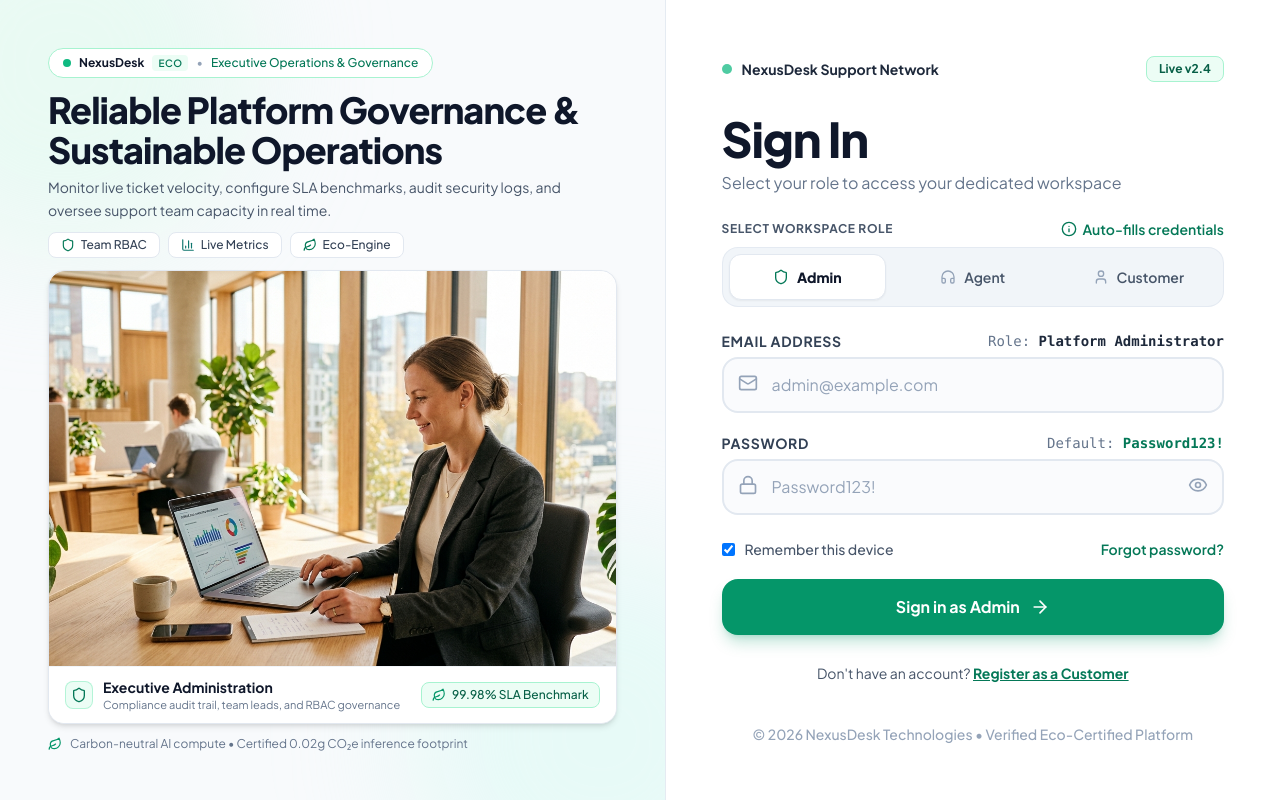
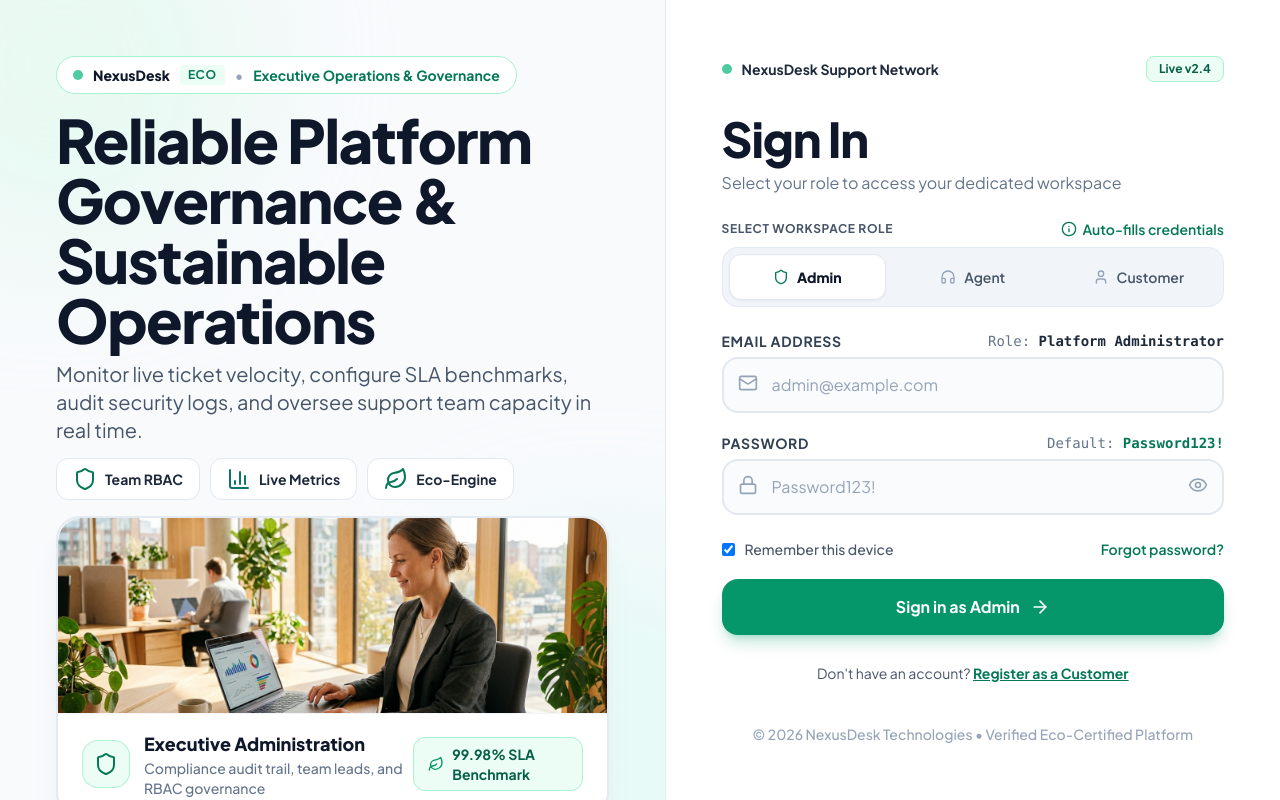
Before and after one commit to Suhirdha24/AI-customer-support-and-help-desk-platform, a React (Vite) app in the folder client/: page /login in a window 1280 px wide. Built offline with nearby package versions, Linux system fonts and the light colour scheme.

Commit message:
feat(ui): enlarge left showcase column with bold typography, larger pills, and rich photo presentation

```diff
--- a/client/src/features/auth/LoginPage.tsx
+++ b/client/src/features/auth/LoginPage.tsx
@@ -263,45 +263,45 @@ export const LoginPage: React.FC = () => {
   return (
     <div className="min-h-screen w-full flex flex-col lg:flex-row overflow-hidden bg-white font-sans text-slate-800">
       {/* LEFT COLUMN: Product Showcase & Photography (Takes 50% - 52% of the window) */}
-      <div className="lg:w-1/2 xl:w-[52%] bg-slate-50 border-r border-slate-200/80 p-6 sm:p-8 lg:p-10 xl:p-12 flex flex-col justify-between relative overflow-hidden h-full">
+      <div className="lg:w-1/2 xl:w-[52%] bg-slate-50 border-r border-slate-200/80 p-6 sm:p-8 lg:p-12 xl:p-14 flex flex-col justify-between relative overflow-hidden h-full">
         {/* Soft natural ambient lighting */}
         <div className="absolute -top-32 -left-32 w-96 h-96 bg-emerald-100/40 rounded-full blur-3xl pointer-events-none" />
         <div className="absolute -bottom-32 -right-32 w-96 h-96 bg-teal-100/40 rounded-full blur-3xl pointer-events-none" />
 
         {/* Top Branding Bar */}
         <div className="relative z-10 shrink-0">
-          <div className="inline-flex items-center gap-2 px-3.5 py-1.5 rounded-full bg-white border border-emerald-200 text-xs text-emerald-800 shadow-xs">
-            <span className="flex h-2 w-2 rounded-full bg-emerald-500" />
-            <span className="font-bold text-slate-900">NexusDesk</span>
-            <span className="text-emerald-700 bg-emerald-50 px-1.5 py-0.2 rounded font-semibold text-[10px] uppercase tracking-wider">
+          <div className="inline-flex items-center gap-2.5 px-4 py-2 rounded-full bg-white border border-emerald-200 text-sm text-emerald-900 shadow-xs font-semibold">
+            <span className="flex h-2.5 w-2.5 rounded-full bg-emerald-500 animate-pulse" />
+            <span className="font-extrabold text-slate-900">NexusDesk</span>
+            <span className="text-emerald-700 bg-emerald-50 px-2 py-0.5 rounded font-bold text-xs uppercase tracking-wider">
               Eco
             </span>
             <span className="text-slate-400">•</span>
-            <span className="text-emerald-700 font-medium">{currentRole.badgeText}</span>
+            <span className="text-emerald-700 font-bold">{currentRole.badgeText}</span>
           </div>
         </div>
 
         {/* Content Section: Headline, Description & Feature Pills */}
-        <div className="relative z-10 text-left pt-3 shrink-0">
-          <div className="space-y-1.5 transition-all duration-300">
-            <h1 className="text-2xl sm:text-3xl lg:text-4xl font-extrabold text-slate-900 tracking-tight leading-tight">
+        <div className="relative z-10 text-left pt-4 shrink-0">
+          <div className="space-y-2.5 transition-all duration-300">
+            <h1 className="text-3xl sm:text-4xl lg:text-5xl xl:text-6xl font-black text-slate-900 tracking-tight leading-[1.12]">
               {currentRole.headline}
             </h1>
-            <p className="text-sm text-slate-600 max-w-xl leading-relaxed">
+            <p className="text-base sm:text-lg lg:text-xl text-slate-600 max-w-2xl leading-relaxed">
               {currentRole.description}
             </p>
           </div>
 
           {/* Feature Pills */}
-          <div className="flex flex-wrap items-center gap-2 pt-2.5">
+          <div className="flex flex-wrap items-center gap-2.5 pt-3.5">
             {currentRole.props.map((prop, idx) => {
               const PropIcon = prop.icon;
               return (
                 <span
                   key={idx}
-                  className="inline-flex items-center gap-1.5 px-3 py-1 rounded-lg bg-white border border-slate-200 text-xs text-slate-700 font-medium shadow-xs"
+                  className="inline-flex items-center gap-2 px-4 py-2 rounded-xl bg-white border border-slate-200 text-sm text-slate-800 font-bold shadow-xs"
                 >
-                  <PropIcon className={`w-3.5 h-3.5 ${prop.iconColor}`} />
+                  <PropIcon className={`w-4.5 h-4.5 ${prop.iconColor}`} />
                   <span>{prop.title}</span>
                 </span>
               );
@@ -310,36 +310,36 @@ export const LoginPage: React.FC = () => {
         </div>
 
         {/* Photo Frame that expands vertically to fill all available space */}
-        <div className="relative rounded-2xl overflow-hidden border border-slate-200 bg-white shadow-md group my-3 flex-1 flex flex-col min-h-[260px] max-h-[480px]">
+        <div className="relative rounded-3xl overflow-hidden border-2 border-slate-200/90 bg-white shadow-xl shadow-slate-200/60 group my-4 flex-1 flex flex-col min-h-[300px]">
           <img
             key={currentRole.id}
             src={currentRole.heroImage}
             alt={`${currentRole.label} Workspace`}
-            className="w-full flex-1 min-h-0 object-cover rounded-t-2xl transition-all duration-500 group-hover:scale-[1.01]"
+            className="w-full flex-1 min-h-0 object-cover rounded-t-3xl transition-all duration-500 group-hover:scale-[1.01]"
           />
 
           {/* Bottom Overlay Bar */}
-          <div className="bg-white/95 border-t border-slate-100 px-4 py-2.5 flex items-center justify-between text-xs shrink-0">
-            <div className="flex items-center gap-2.5">
-              <div className="w-7 h-7 rounded-lg bg-emerald-50 border border-emerald-200/80 text-emerald-700 flex items-center justify-center">
-                <OverlayIcon className="w-4 h-4" />
+          <div className="bg-white/95 border-t border-slate-100 px-6 py-4 flex items-center justify-between shrink-0">
+            <div className="flex items-center gap-3.5">
+              <div className="w-12 h-12 rounded-2xl bg-emerald-50 border border-emerald-200/90 text-emerald-700 flex items-center justify-center shrink-0">
+                <OverlayIcon className="w-6 h-6" />
               </div>
               <div>
-                <p className="font-bold text-slate-900 text-xs sm:text-sm">{currentRole.overlayTitle}</p>
-                <p className="text-[11px] text-slate-500 hidden sm:block">{currentRole.overlaySubtitle}</p>
+                <p className="font-extrabold text-slate-900 text-base sm:text-lg">{currentRole.overlayTitle}</p>
+                <p className="text-xs sm:text-sm text-slate-500 font-medium hidden sm:block">{currentRole.overlaySubtitle}</p>
               </div>
             </div>
 
-            <div className="flex items-center gap-1.5 font-medium text-xs text-emerald-800 bg-emerald-50 border border-emerald-200 px-2.5 py-1 rounded-lg">
-              <Leaf className="w-3.5 h-3.5 text-emerald-600 shrink-0" />
+            <div className="flex items-center gap-2 font-bold text-xs sm:text-sm text-emerald-800 bg-emerald-50 border border-emerald-200 px-3.5 py-1.5 rounded-xl">
+              <Leaf className="w-4 h-4 text-emerald-600 shrink-0" />
               <span>{currentRole.overlayPill}</span>
             </div>
           </div>
         </div>
 
         {/* Bottom Sustainability Tagline */}
-        <div className="relative z-10 text-xs text-slate-500 flex items-center gap-2 shrink-0">
-          <Leaf className="w-3.5 h-3.5 text-emerald-600 shrink-0" />
+        <div className="relative z-10 text-sm text-slate-600 font-medium flex items-center gap-2.5 shrink-0 pt-1">
+          <Leaf className="w-4.5 h-4.5 text-emerald-600 shrink-0" />
           <span>Carbon-neutral AI compute • Certified 0.02g CO₂e inference footprint</span>
         </div>
       </div>
```
Also changed, not shown: client/src/features/auth/RegisterPage.tsx (+29 -29 lines).
